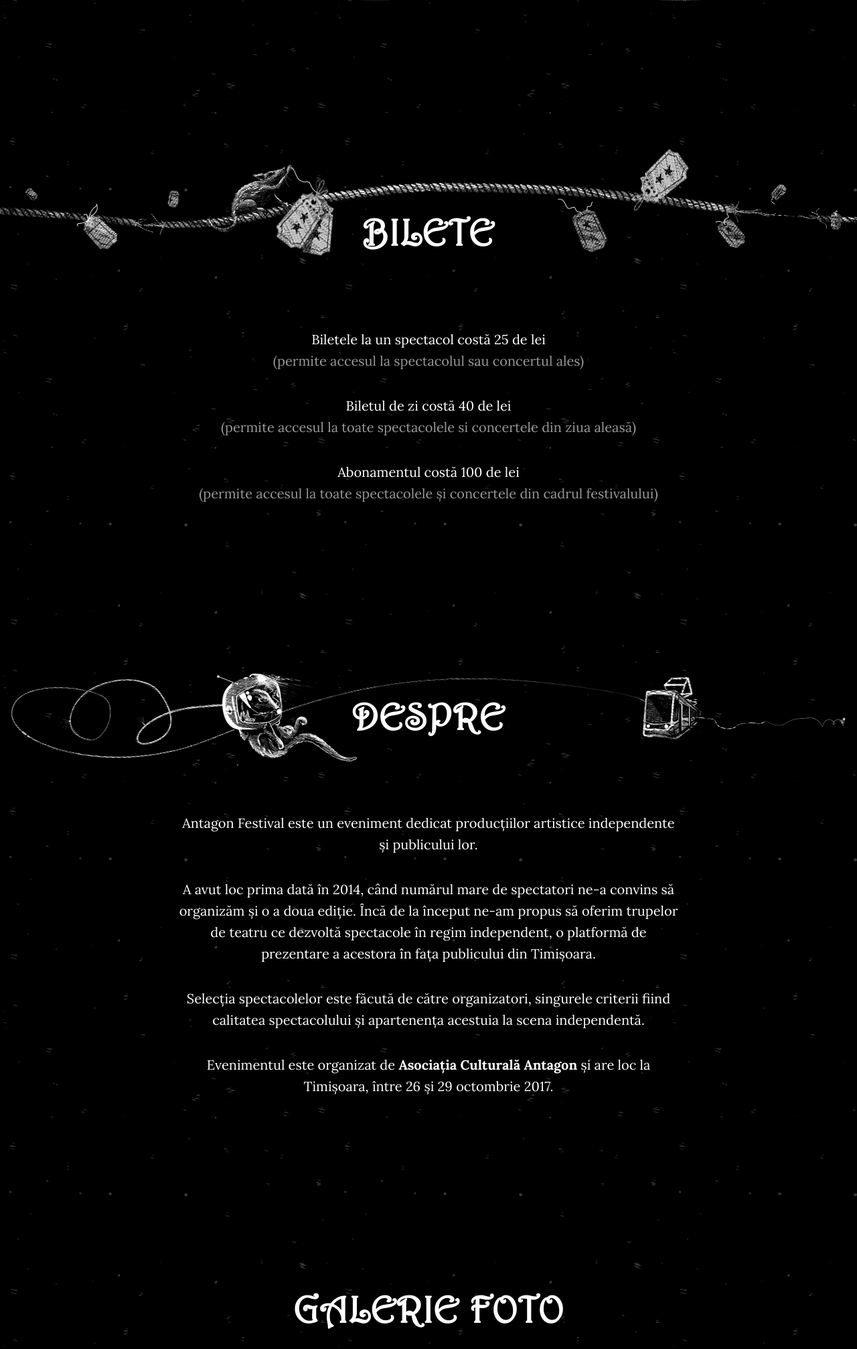
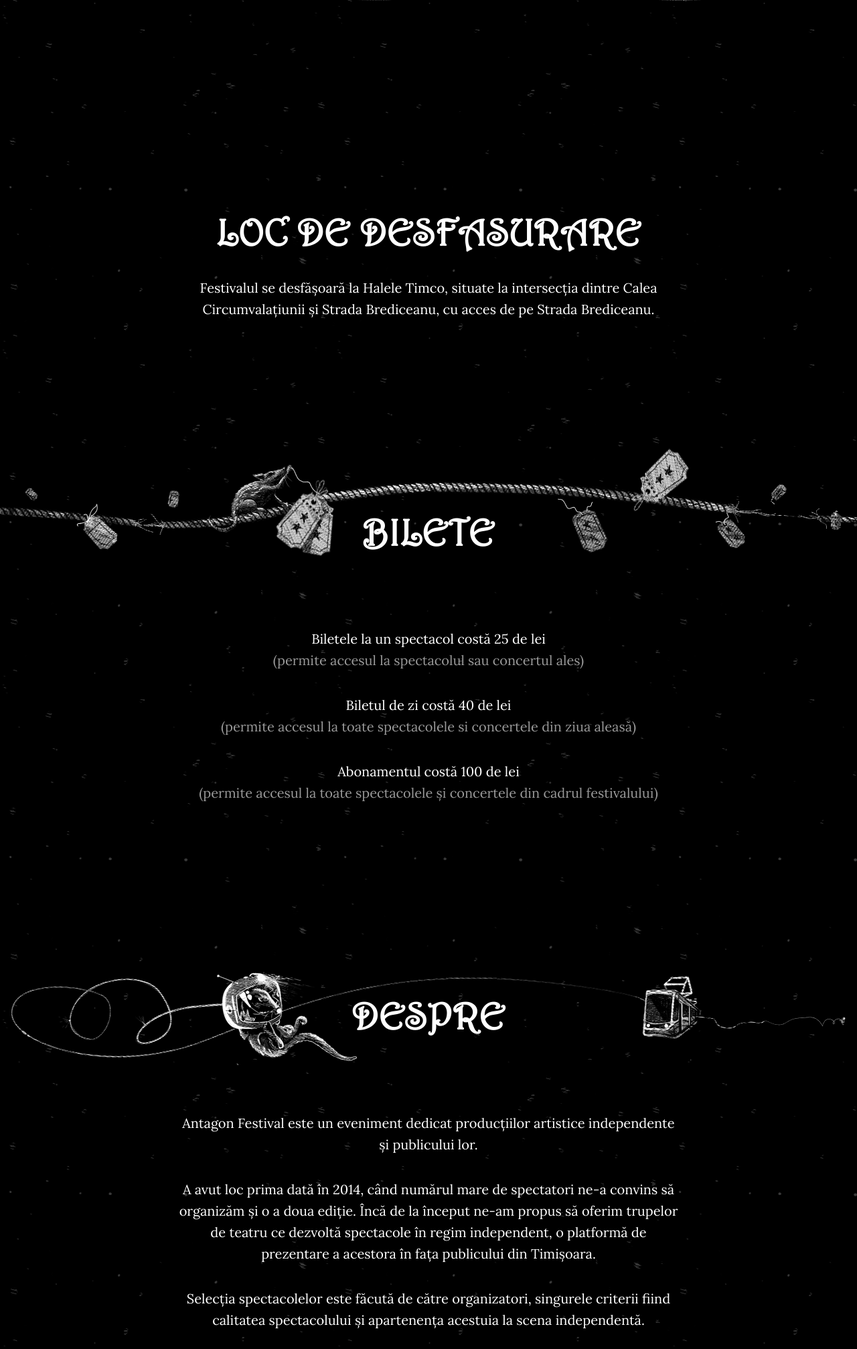
Before and after one commit to andreipfeiffer/antagon2015, a PHP site: page / in a window 1280 px wide. Shown: the part 2456-4470 px from the top of the page at 67% size. Run offline with PHP 8.4, Linux system fonts and the light colour scheme.

Commit message:
Add location

```diff
--- a/index.php
+++ b/index.php
@@ -86,6 +86,7 @@ $url['calina'] = 'https://www.google.pt/maps/place/Galeria+Calina/@45.7545348,21
             <div class="collapse navbar-collapse navbar-right navbar-main-collapse">
                 <ul class="nav navbar-nav">
                     <li><a class="page-scroll" href="#program">Program</a></li>
+                    <!-- <li><a class="page-scroll" href="#locatie">Locatie</a></li> -->
                     <li><a class="page-scroll" href="#bilete">Bilete</a></li>
                     <li><a class="page-scroll" href="#despre">Despre</a></li>
                     <li><a class="page-scroll" href="#galerie">Galerie</a></li>
@@ -276,6 +277,17 @@ $url['calina'] = 'https://www.google.pt/maps/place/Galeria+Calina/@45.7545348,21
         </div>
     </section>
 
+    <section id="locatie">
+        <div class="container content-section text-center">
+            <div class="row">
+                <div class="col-lg-8 col-lg-offset-2">
+                    <h2>Loc de desfasurare</h2>
+                    <p>Festivalul se desfășoară la Halele Timco, situate la intersecția dintre Calea Circumvalațiunii și Strada Brediceanu, cu acces de pe Strada Brediceanu.</p>
+                </div>
+            </div>
+        </div>
+    </section>
+
     <!-- Bilete -->
     <section id="bilete">
         <div class="container content-section text-center">
```
